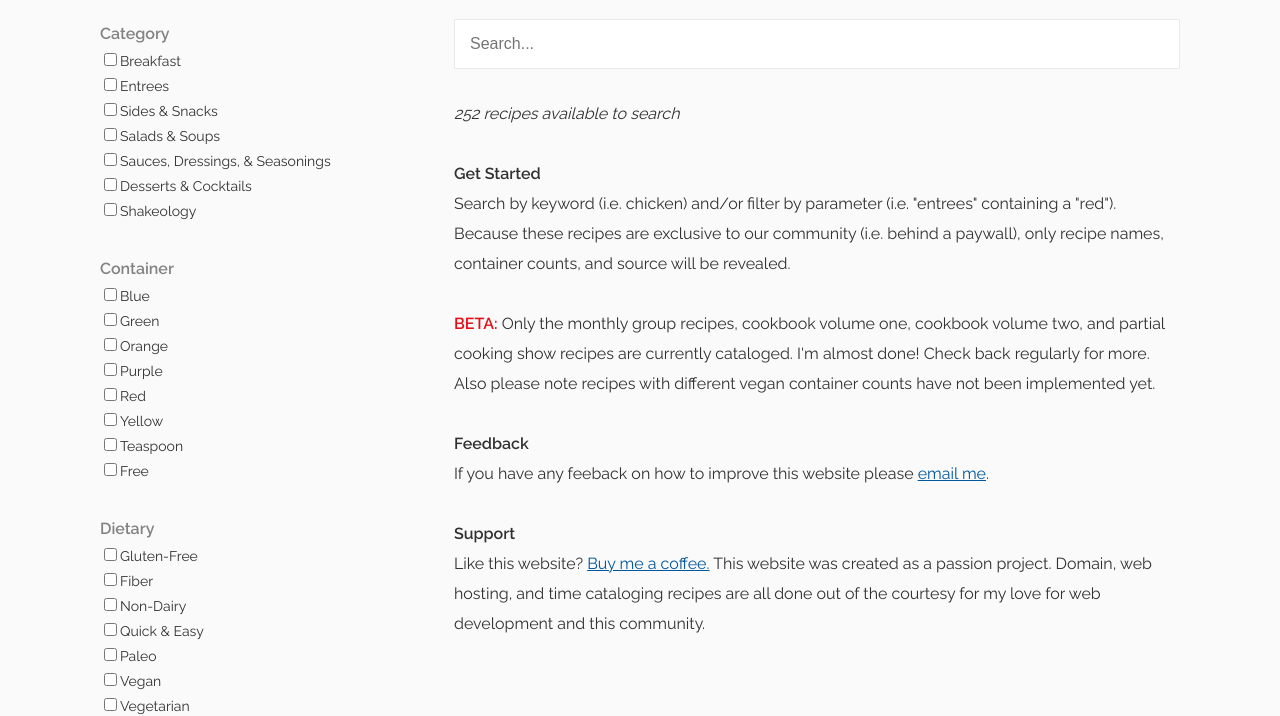
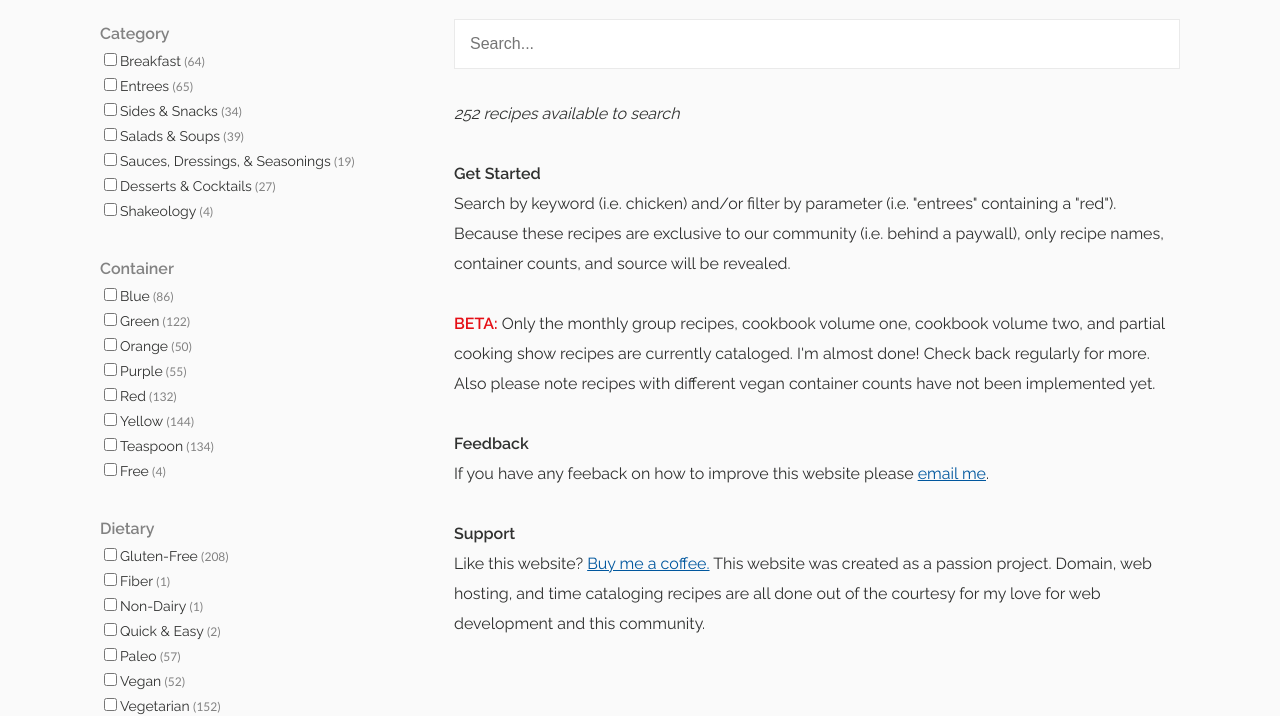
Before and after one commit to nicolesmithdev/eat-the-rainbow, a React app: page / in a window 1280 px wide. Shown: the part 89-805 px from the top of the page. Built offline with nearby package versions, Linux system fonts and the light colour scheme.

Commit message:
Display number of occurences of filter

```diff
--- a/src/components/FilterList.js
+++ b/src/components/FilterList.js
@@ -1,5 +1,6 @@
 import React from 'react';
 import filters from '../data/filters';
+import recipes from '../data/recipes.json';
 
 class FilterList extends React.Component {
     state = {
@@ -41,12 +42,26 @@ class FilterList extends React.Component {
             <div className={`filter ${name.toLowerCase()}`}>
                 <h3>{name}</h3>
                 <ul>
-                    {values.map((value, i) => (
+                    {values.map((value, i) => {
+                        const key = name.toLowerCase();
+
+                        let count = "";
+                        if ( key === "container" ) {
+                            count = recipes.filter(recipe => recipe.container.some(c => c.color.includes(`${value}`))).length;
+                        } else {
+                            count = recipes.filter(recipe => recipe[key].includes(`${value}`)).length;
+                        }
+
+                        const displayCount = count > 0 ? <span className="count">({count})</span> : '';
+
+                        return (
                         <li>
                             <input type="checkbox" id={value} value={`${name}.${value}`} onChange={this.onFilterChange} />
                             <label htmlFor={value}>{value}</label>
+                            {displayCount}
                         </li>
-                    ))}
+                        );
+                    })}
                 </ul>
             </div>
         ));
--- a/src/sass/layout/_sidebar.scss
+++ b/src/sass/layout/_sidebar.scss
@@ -26,6 +26,13 @@
 
         li {
             list-style: none;
+
+            span.count {
+                color: $gray;
+                font-family: $alt-font;
+                font-size: 12px;
+                margin-left: 0.25em;
+            }
         }
     }
 
```
